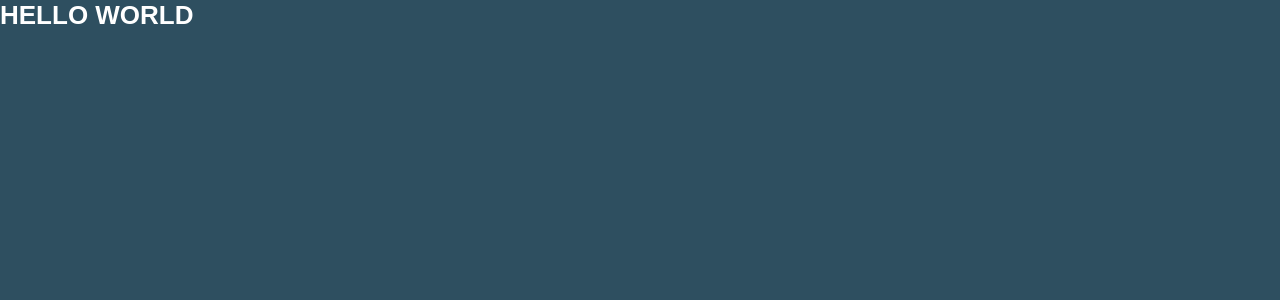
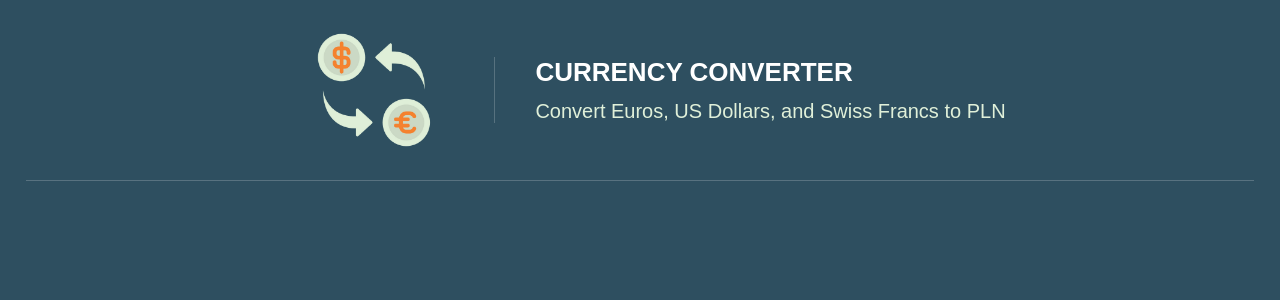
Before and after one commit to annaciosek/currency-converter-react, a React (Create React App) app: page / in a window 1280 px wide. Shown: the top 300 px of the page. Built offline with nearby package versions, Linux system fonts and the light colour scheme.

Commit message:
created an Intro component

```diff
--- a/src/App.js
+++ b/src/App.js
@@ -1,7 +1,14 @@
 import "./App.css";
+import Intro from "./components/Intro";
 
 function App() {
-  return <h1>Hello World</h1>;
+  return (
+    <main>
+      <div class="container">
+        <Intro />
+      </div>
+    </main>
+  );
 }
 
 export default App;
--- /dev/null
+++ b/src/components/Intro.jsx
@@ -0,0 +1,16 @@
+import React from "react";
+import logo from "../assets/img/logo.png";
+
+const Intro = () => {
+  return (
+    <section className="intro">
+      <img src={logo} alt="logo" className="logo" />
+      <div className="intro-heading">
+        <h1>Currency converter</h1>
+        <h2>Convert Euros, US Dollars, and Swiss Francs to PLN</h2>
+      </div>
+    </section>
+  );
+};
+
+export default Intro;
```
